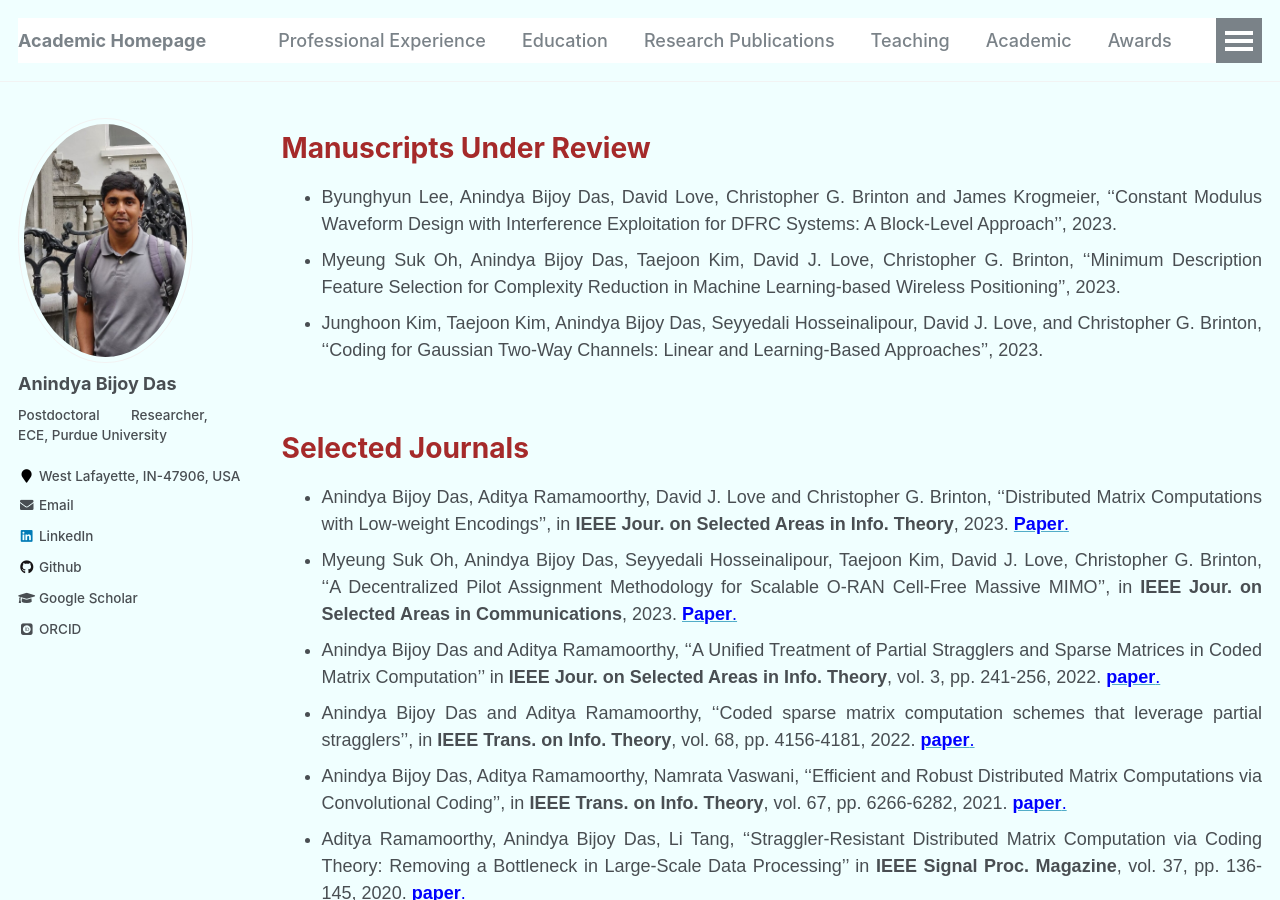
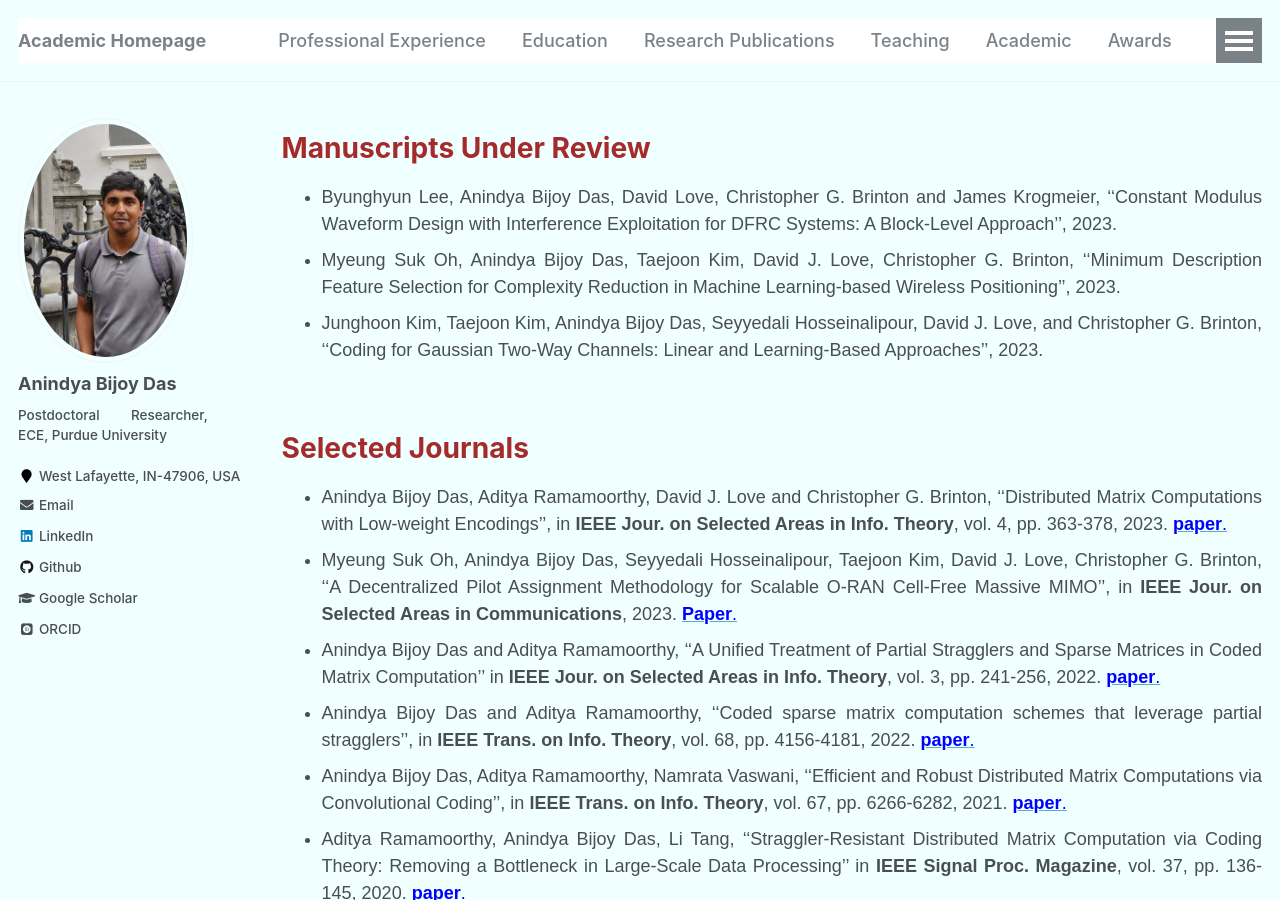
Before and after one commit to anindyabijoydas/portfolio, a Jekyll site: the page built from _pages/research.md, in a window 1280 px wide and 900 px high. Built offline with Jekyll 4.4.1, drawn with Linux system fonts in a browser that asks for light colours; some web fonts are replaced.

Commit message:
Update research.md

```diff
--- a/_pages/research.md
+++ b/_pages/research.md
@@ -29,7 +29,7 @@ redirect_from:
 
 <span style="color:brown">**Selected Journals**</span>
 ======
-   * Anindya Bijoy Das, Aditya Ramamoorthy, David J. Love and Christopher G. Brinton, ''Distributed Matrix Computations with Low-weight Encodings'', in **IEEE Jour. on Selected Areas in Info. Theory**, 2023. [<span style="color:blue">**Paper**.</span>](https://arxiv.org/abs/2301.12685)
+   * Anindya Bijoy Das, Aditya Ramamoorthy, David J. Love and Christopher G. Brinton, ''Distributed Matrix Computations with Low-weight Encodings'', in **IEEE Jour. on Selected Areas in Info. Theory**, vol. 4, pp. 363-378, 2023. [<span style="color:blue">**paper**.</span>](https://ieeexplore.ieee.org/document/10234626)
    * Myeung Suk Oh, Anindya Bijoy Das, Seyyedali Hosseinalipour, Taejoon Kim, David J. Love, Christopher G. Brinton, ''A Decentralized Pilot Assignment Methodology for Scalable O-RAN Cell-Free Massive MIMO'', in **IEEE Jour. on Selected Areas in Communications**, 2023. [<span style="color:blue">**Paper**.</span>](https://arxiv.org/abs/2301.04774)
    * Anindya Bijoy Das and Aditya Ramamoorthy, ''A Unified Treatment of Partial Stragglers and Sparse Matrices in Coded Matrix Computation'' in **IEEE Jour. on Selected Areas in Info. Theory**, vol. 3, pp. 241-256, 2022. [<span style="color:blue">**paper**.</span>](https://ieeexplore.ieee.org/document/9810006)
    * Anindya Bijoy Das and Aditya Ramamoorthy, ''Coded sparse matrix computation schemes that leverage partial stragglers'', in **IEEE Trans. on Info. Theory**, vol. 68, pp. 4156-4181, 2022. [<span style="color:blue">**paper**.</span>](https://ieeexplore.ieee.org/document/9717254)
```
